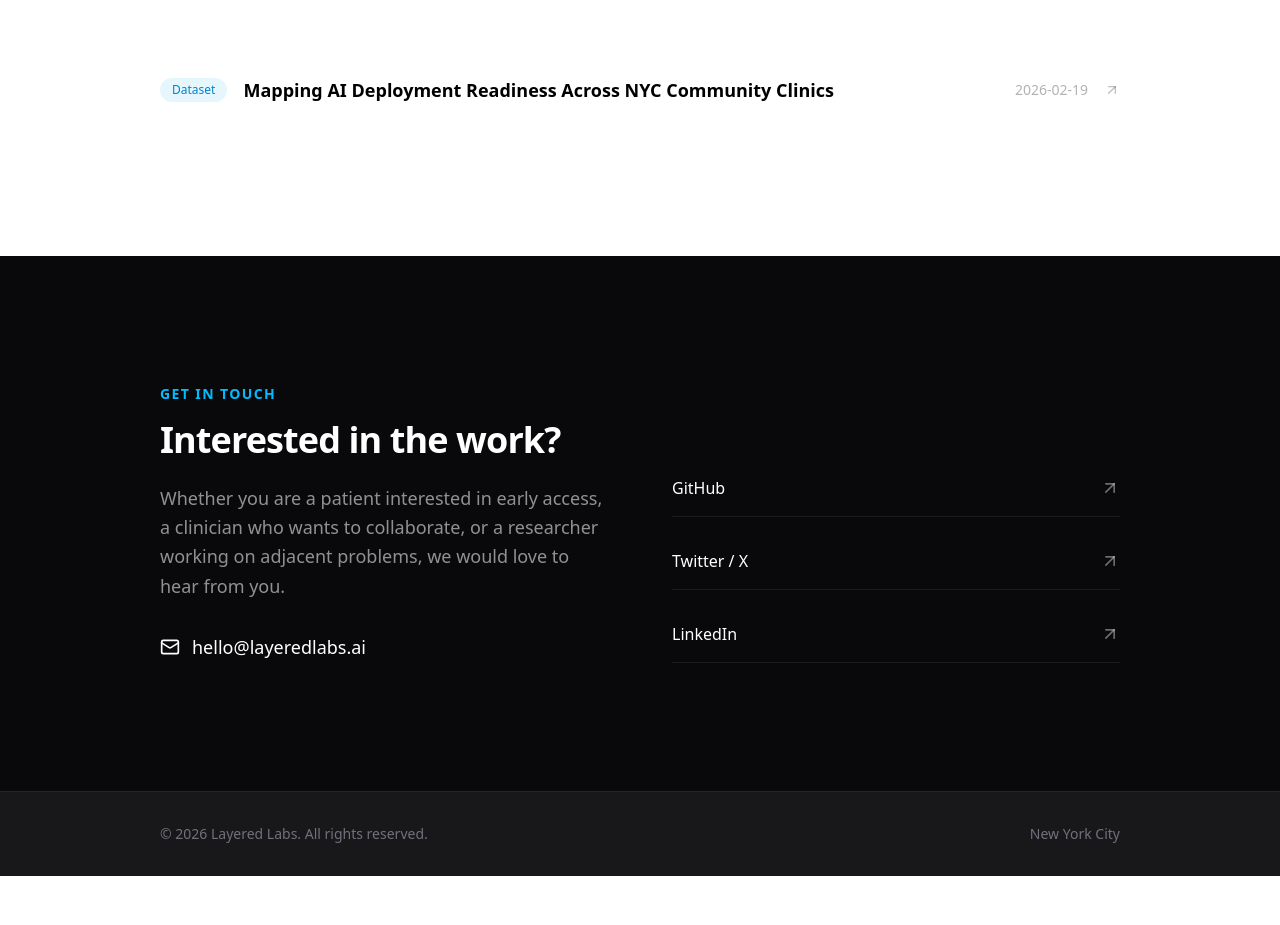
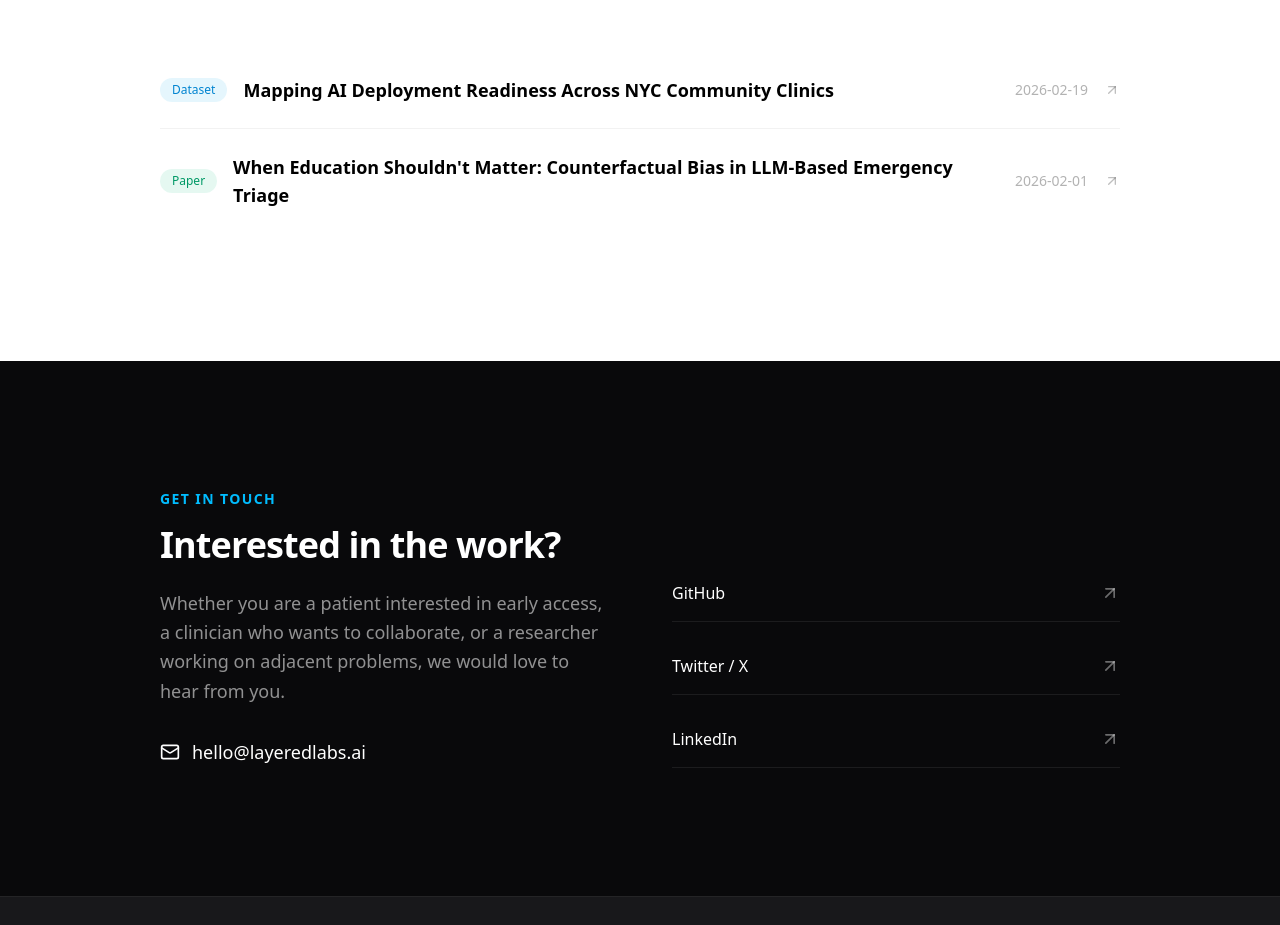
Before and after one commit to Layered-Labs/website, a Next.js app: page / in a window 1280 px wide. Shown: the part 2620-3545 px from the top of the page. Before the commit the page ends 3496 px from the top, so only its background shows below. Built offline with nearby package versions, Linux system fonts and the light colour scheme.

Commit message:
remove tag filter, show all non-draft research posts

```diff
--- a/src/app/page.tsx
+++ b/src/app/page.tsx
@@ -3,10 +3,5 @@ import { getAllResearchPosts } from "@/lib/research";
 
 export default function Home() {
   const posts = getAllResearchPosts();
-  // TODO: re-enable these once ready
-  // const hiddenTags = ["Paper", "Technical Report", "Preprint"];
-  const filteredPosts = posts.filter(
-    (p) => !["Paper", "Technical Report", "Preprint"].includes(p.tag)
-  );
-  return <HomePage posts={filteredPosts} />;
+  return <HomePage posts={posts} />;
 }
```
